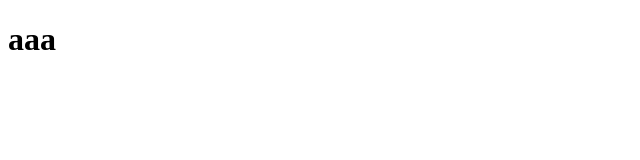
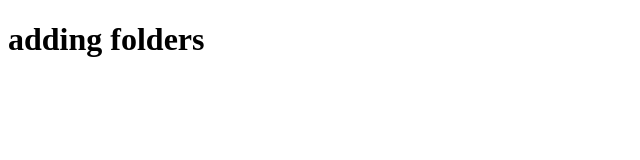
Before and after one commit to rani534/Appsus, a plain HTML site: page index.html in a window 1280 px wide. Shown: the whole page, without its empty margins (0-640 px from the left). Drawn offline with Linux system fonts and the light colour scheme.

Commit message:
adding lot of folders

```diff
--- a/index.html
+++ b/index.html
@@ -8,7 +8,7 @@
 </head>
 <body>
 
-<h1>aaa</h1>
+<h1>adding folders</h1>
 
     <div id="app"></div>
     <script src="lib/axios.js"></script>
```
